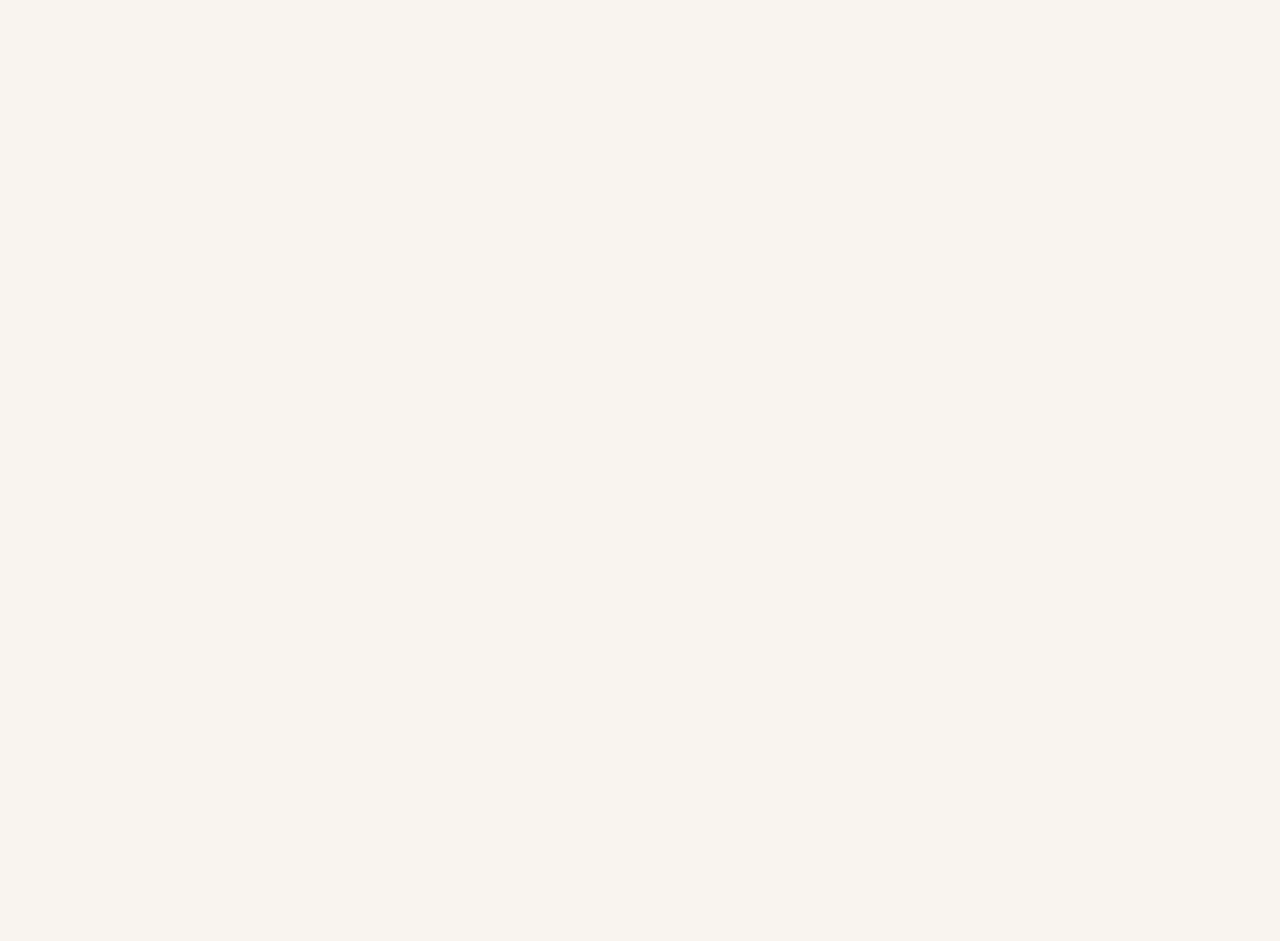
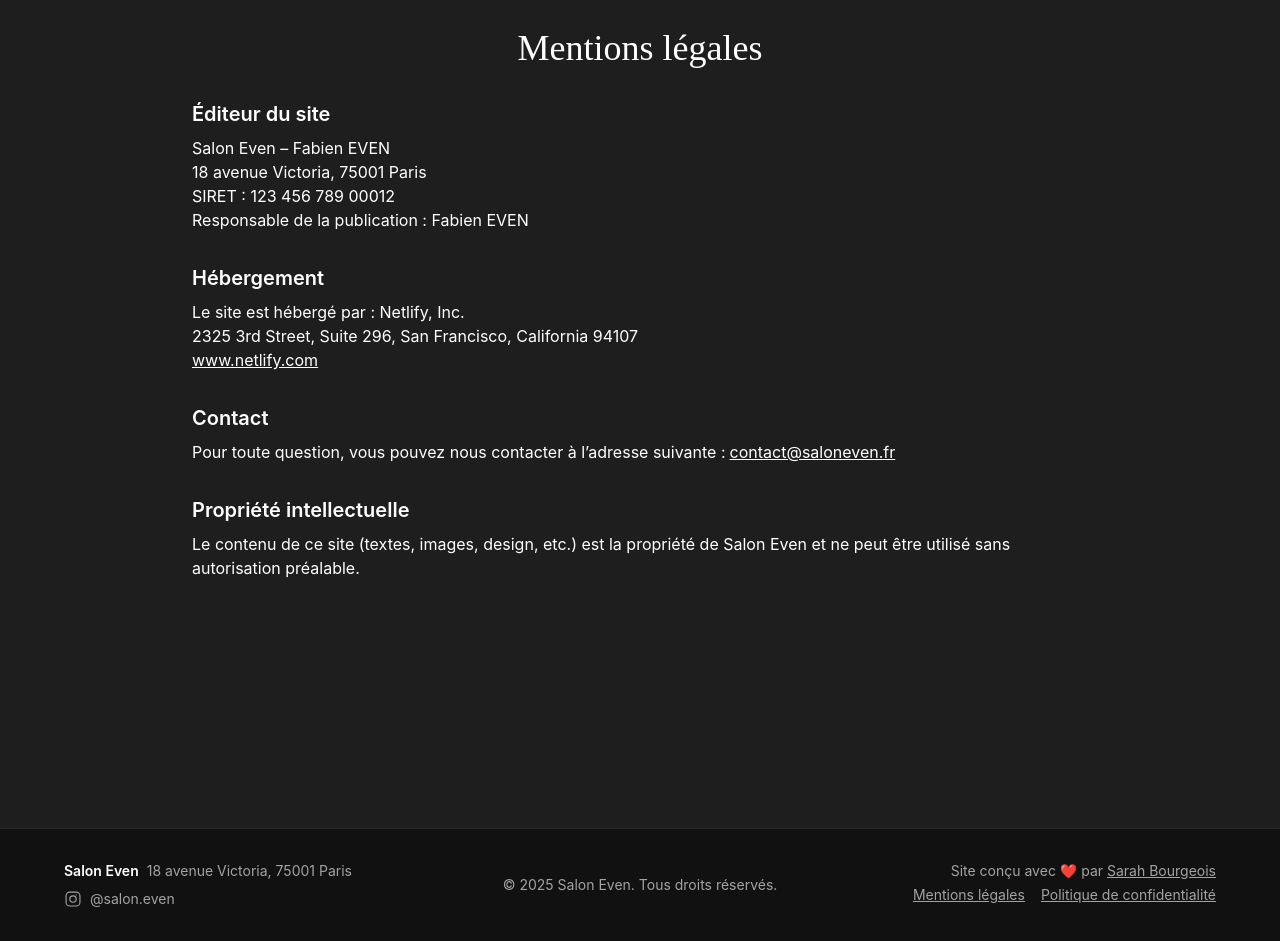
Before and after one commit to XyDisorder/salon-even-website, a React (Vite) app: page /mentions-legales in a window 1280 px wide. Before the commit this address had no page. Shown: the part 140-1081 px from the top of the page. Before the commit the page ends 800 px from the top, so only its background shows below. Built offline with nearby package versions, Linux system fonts and the light colour scheme.

Commit message:
feat(footer): add legal mentions and privacy policy

```diff
--- a/src/App.tsx
+++ b/src/App.tsx
@@ -4,6 +4,8 @@ import Home from './pages/Home';
 import Team from './pages/Team';
 import Service from './pages/Service';
 import Layout from './components/layout/Layout';
+import LegalMention from './pages/LegalMention';
+import PrivacyPolicy from './pages/PrivacyPolicy';
 
 function App() {
   return (
@@ -13,6 +15,8 @@ function App() {
           <Route path="/" element={<Home />} />
           <Route path="/team" element={<Team />} />
           <Route path="/services" element={<Service />} />
+          <Route path="/mentions-legales" element={<LegalMention />} />
+          <Route path="/politique-confidentialite" element={<PrivacyPolicy />} />
         </Route>
       </Routes>
     </Router>
--- a/src/components/layout/Footer.tsx
+++ b/src/components/layout/Footer.tsx
@@ -1,16 +1,16 @@
+// src/components/layout/Footer.tsx
 import { DEVELOPER_LINKEDIN } from "../../constants/url";
 
-// src/components/layout/Footer.tsx
 export default function Footer() {
   return (
     <footer className="bg-[#111111] text-neutral-400 text-sm border-t border-white/10 px-6 py-8 mt-24">
-  <div className="max-w-6xl mx-auto flex flex-col md:flex-row justify-between items-start md:items-center gap-y-4 text-sm">
+      <div className="max-w-6xl mx-auto grid grid-cols-1 md:grid-cols-3 gap-y-6 text-sm">
 
-    {/* Bloc gauche */}
-    <div className="flex flex-col md:flex-row md:items-center gap-4 md:gap-6">
+        {/* Bloc gauche : Adresse + Instagram */}
+        <div className="flex flex-col gap-2">
           <div className="text-white font-semibold">
-        Salon Even{" "}
-        <span className="text-neutral-400 font-normal ml-2">
+            Salon Even
+            <span className="text-neutral-400 font-normal ml-2 block md:inline">
               18 avenue Victoria, 75001 Paris
             </span>
           </div>
@@ -34,28 +34,39 @@ export default function Footer() {
           </a>
         </div>
 
-    {/* Bloc centre */}
-    <div className="text-center hidden md:block">
+        {/* Bloc centre : Copyright */}
+        <div className="text-center md:text-center self-center">
           &copy; {new Date().getFullYear()} Salon Even. Tous droits réservés.
         </div>
 
-    {/* Bloc droite */}
-    <div className="text-right text-neutral-500">
+        {/* Bloc droite : Dev + liens légaux */}
+        <div className="flex flex-col md:items-end gap-1 text-right">
+          <span>
             Site conçu avec ❤️ par{" "}
             <a
               href={DEVELOPER_LINKEDIN}
               target="_blank"
               rel="noopener noreferrer"
-        className="underline hover:text-white transition"
+              className="underline hover:text-white"
             >
               Sarah Bourgeois
             </a>
+          </span>
+          <div className="flex gap-4 text-sm">
+            <a
+              href="/mentions-legales"
+              className="underline hover:text-white"
+            >
+              Mentions légales
+            </a>
+            <a
+              href="/politique-confidentialite"
+              className="underline hover:text-white"
+            >
+              Politique de confidentialité
+            </a>
           </div>
         </div>
-
-  {/* Bloc centre en mobile */}
-  <div className="text-center md:hidden mt-6">
-    &copy; {new Date().getFullYear()} Salon Even. Tous droits réservés.
       </div>
     </footer>
   );
--- /dev/null
+++ b/src/pages/LegalMention.tsx
@@ -0,0 +1,53 @@
+// src/pages/MentionsLegales.tsx
+export default function LegalMention() {
+  return (
+    <section className="bg-[#1e1e1e] text-white px-6 pt-24 pb-20 min-h-screen">
+      <div className="max-w-4xl mx-auto space-y-8">
+        <h1 className="text-4xl font-serif text-center mb-8">Mentions légales</h1>
+
+        <div>
+          <h2 className="text-xl font-semibold mb-2">Éditeur du site</h2>
+          <p>
+            Salon Even – Fabien EVEN<br />
+            18 avenue Victoria, 75001 Paris<br />
+            SIRET : 123 456 789 00012<br />
+            Responsable de la publication : Fabien EVEN
+          </p>
+        </div>
+
+        <div>
+          <h2 className="text-xl font-semibold mb-2">Hébergement</h2>
+          <p>
+            Le site est hébergé par : Netlify, Inc.<br />
+            2325 3rd Street, Suite 296, San Francisco, California 94107<br />
+            <a
+              href="https://www.netlify.com"
+              target="_blank"
+              rel="noopener noreferrer"
+              className="underline hover:text-emerald-400"
+            >
+              www.netlify.com
+            </a>
+          </p>
+        </div>
+
+        <div>
+          <h2 className="text-xl font-semibold mb-2">Contact</h2>
+          <p>
+            Pour toute question, vous pouvez nous contacter à l’adresse suivante :
+            <a href="mailto:contact@saloneven.fr" className="underline ml-1 hover:text-emerald-400">
+              contact@saloneven.fr
+            </a>
+          </p>
+        </div>
+
+        <div>
+          <h2 className="text-xl font-semibold mb-2">Propriété intellectuelle</h2>
+          <p>
+            Le contenu de ce site (textes, images, design, etc.) est la propriété de Salon Even et ne peut être utilisé sans autorisation préalable.
+          </p>
+        </div>
+      </div>
+    </section>
+  );
+}
--- /dev/null
+++ b/src/pages/PrivacyPolicy.tsx
@@ -0,0 +1,46 @@
+export default function PrivacyPolicy() {
+  return (
+    <section className="bg-[#1e1e1e] text-white px-6 pt-24 pb-20 min-h-screen">
+      <div className="max-w-4xl mx-auto space-y-8">
+        <h1 className="text-4xl font-serif text-center mb-8">Politique de confidentialité</h1>
+
+        <div>
+          <h2 className="text-xl font-semibold mb-2">1. Données collectées</h2>
+          <p>
+            Le site <strong>saloneven.fr</strong> ne collecte aucune donnée personnelle directement. Aucune information n’est stockée ni exploitée à des fins commerciales.
+          </p>
+        </div>
+
+        <div>
+          <h2 className="text-xl font-semibold mb-2">2. Cookies</h2>
+          <p>
+            Ce site n'utilise pas de cookies à des fins de suivi ou d’analyse.
+            Si cela venait à évoluer (par exemple via Google Analytics), une bannière d'information et un consentement explicite seraient mis en place conformément au RGPD.
+          </p>
+        </div>
+
+        <div>
+          <h2 className="text-xl font-semibold mb-2">3. Services tiers</h2>
+          <p>
+            Le site redirige les visiteurs vers la plateforme <a
+              href="https://www.planity.com"
+              target="_blank"
+              rel="noopener noreferrer"
+              className="underline hover:text-emerald-400"
+            >Planity</a> pour la prise de rendez-vous. Cette plateforme dispose de sa propre politique de confidentialité. Nous vous invitons à la consulter directement sur leur site.
+          </p>
+        </div>
+
+        <div>
+          <h2 className="text-xl font-semibold mb-2">4. Contact</h2>
+          <p>
+            Pour toute question relative à la protection de vos données, vous pouvez nous écrire à l’adresse suivante :
+            <a href="mailto:contact@saloneven.fr" className="underline ml-1 hover:text-emerald-400">
+              contact@saloneven.fr
+            </a>
+          </p>
+        </div>
+      </div>
+    </section>
+  );
+}
```
Lines whose indentation alone changed are shown as unchanged.
